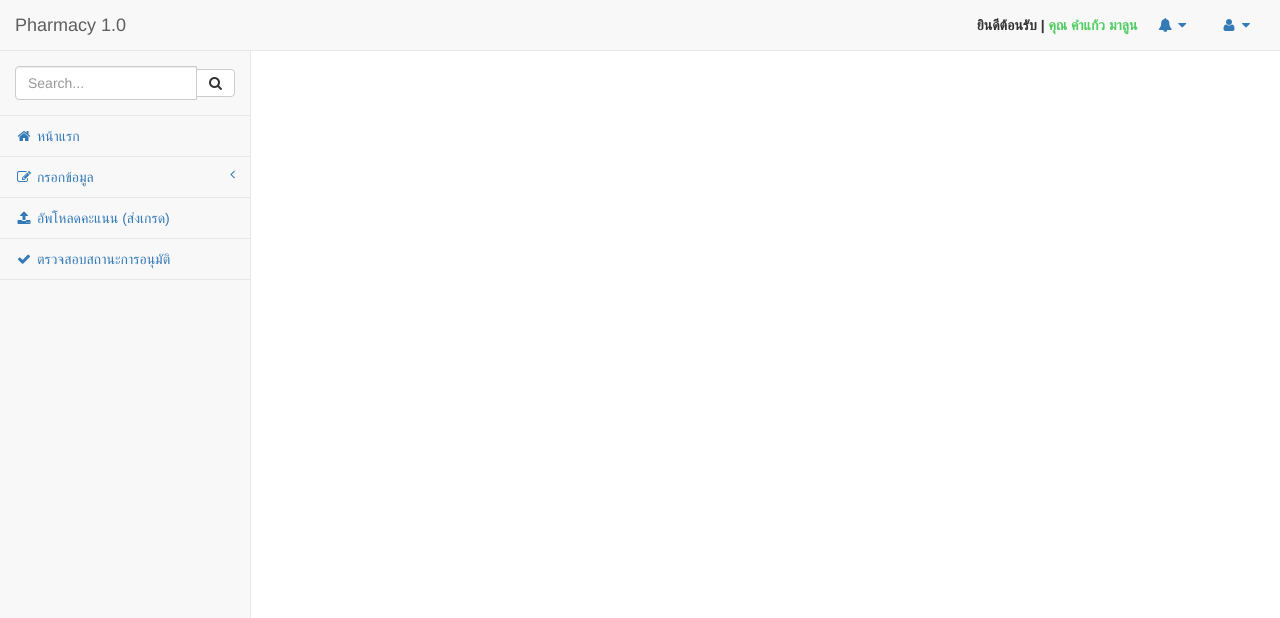
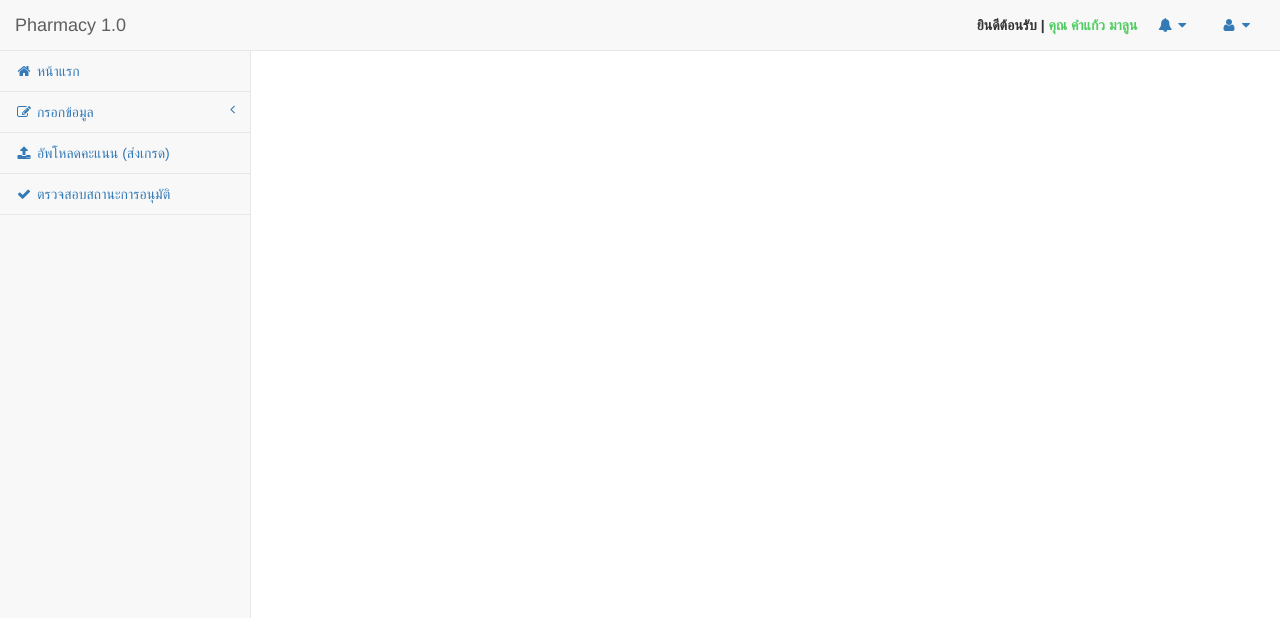
Before and after one commit to phamarcy/project, a PHP site: page /indexteacher.php in a window 1280 px wide. Shown: the top 618 px of the page. Run offline with PHP 8.4, Linux system fonts and the light colour scheme.

Commit message:
ลบแถบ Search

```diff
--- a/page/indexteacher.php
+++ b/page/indexteacher.php
@@ -227,7 +227,7 @@
 			<div class="navbar-default sidebar" role="navigation">
 				<div class="sidebar-nav navbar-collapse">
 					<ul class="nav" id="side-menu">
-						<li class="sidebar-search">
+						<!--<li class="sidebar-search">
 							<div class="input-group custom-search-form">
 								<input type="text" class="form-control" placeholder="Search...">
 								<span class="input-group-btn">
@@ -236,8 +236,7 @@
 														</button>
 												</span>
 							</div>
-							<!-- /input-group -->
-						</li>
+						</li>-->
 						<li>
 							<a href="#" onclick="loadDoc('test.php')"><i class="fa fa-home fa-fw"></i> หน้าแรก</a>
 						</li>
```
